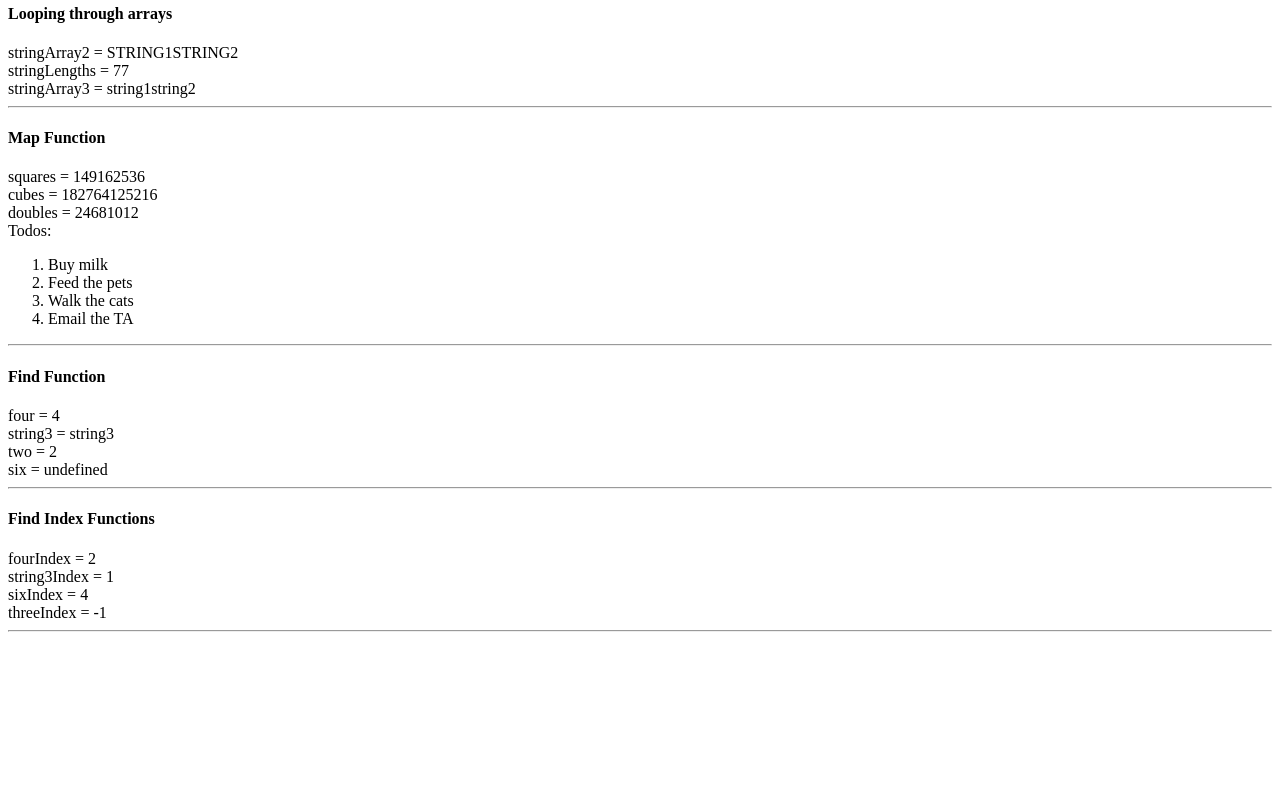
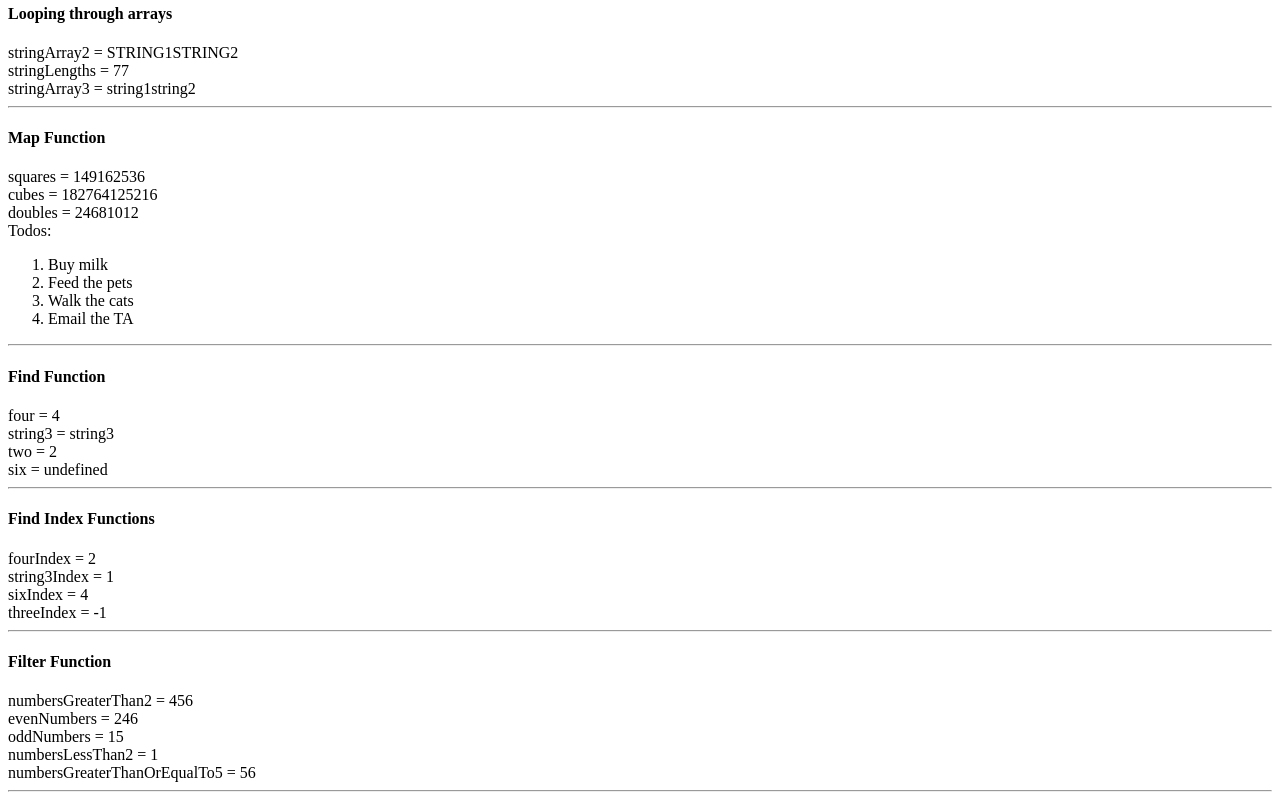
Before and after one commit to pricefy-dotcom/webdev-client, a Next.js app in the folder 2026/fall/webdev/webdev-client/: page /labs/lab3 in a window 1280 px wide. Shown: the part 2941-3741 px from the top of the page. Before the commit the page ends 3581 px from the top, so only its background shows below. Built offline with nearby package versions, Linux system fonts and the light colour scheme.

Commit message:
Lab 3.4.7 Filter Function

```diff
--- /dev/null
+++ b/2026/fall/webdev/webdev-client/app/labs/lab3/FilterFunction.tsx
@@ -0,0 +1,23 @@
+export default function FilterFunction() {
+    let numberArray1 = [1, 2, 4, 5, 6];
+    const numbersGreaterThan2 = numberArray1.filter((a) => a > 2);
+    const evenNumbers = numberArray1.filter((a) => a % 2 === 0);
+    const oddNumbers = numberArray1.filter((a) => a % 2 !== 0);
+    const numbersLessThan2 = numberArray1.filter((a) => a < 2);
+    const numbersGreaterThanOrEqualTo5 = numberArray1.filter((a) => a >= 5);
+    return (
+        <div id="wd-filter-function">
+            <h4>Filter Function</h4>
+            numbersGreaterThan2 = {numbersGreaterThan2}
+            <br />
+            evenNumbers = {evenNumbers}
+            <br />
+            oddNumbers = {oddNumbers}
+            <br />
+            numbersLessThan2 = {numbersLessThan2}
+            <br />
+            numbersGreaterThanOrEqualTo5 = {numbersGreaterThanOrEqualTo5}
+            <hr />
+        </div>
+    );
+}
--- a/2026/fall/webdev/webdev-client/app/labs/lab3/page.tsx
+++ b/2026/fall/webdev/webdev-client/app/labs/lab3/page.tsx
@@ -17,6 +17,7 @@
 import MapFunction from "./MapFunction";
 import FindFunction from "./FindFunction";
 import FindIndex from "./FindIndex";
+import FilterFunction from "./FilterFunction";
 
 export default function Lab3() {
     return (
@@ -41,6 +42,7 @@
             <MapFunction />
             <FindFunction />
             <FindIndex />
+            <FilterFunction />
         </div>
     );
 }
```
